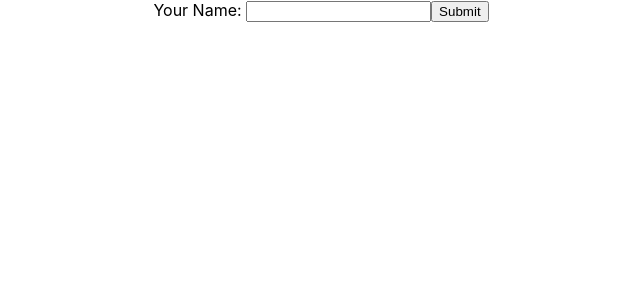
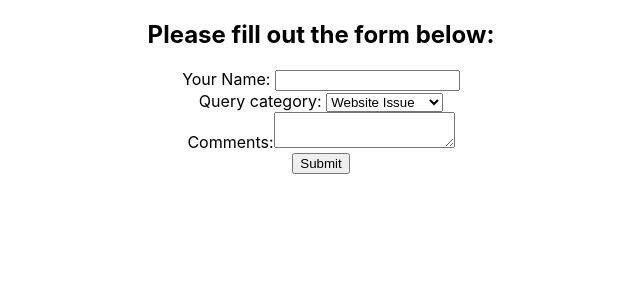
Before and after one commit to quiltingcode/gitpod-react, a React (Create React App) app in the folder my-app/: page / in a window 1280 px wide. Shown: the top 300 px of the page, without its empty margins (319-959 px from the left). Built offline with nearby package versions, Linux system fonts and the light colour scheme.

Commit message:
Add more controlled inputs and control submit

```diff
--- a/my-app/src/components/ControlledForm.js
+++ b/my-app/src/components/ControlledForm.js
@@ -6,7 +6,9 @@
       super(props)
 
       this.state = {
-        name: ''
+        name: '',
+        category: 'website',
+        comments: ''
       }
     }
 
@@ -16,10 +18,29 @@
         })
     }
 
+    handleCategoryChange = (event) => {
+        this.setState({
+            category: event.target.value
+        })
+    }
+
+    handleCommentChange = (event) => {
+        this.setState({
+            comments: event.target.value
+        })
+    }
+
+    handleSubmit = (event) => {
+        event.preventDefault();
+        console.log(this.state)
+    }
+
   render() {
     return (
       <div>
-        <form>
+        <h2>Please fill out the form below:</h2>
+        <form onSubmit={this.handleSubmit}>
+            <div>
                 <label htmlFor="id-name">Your Name: </label>
                 <input
                     value={this.state.name}
@@ -28,6 +49,28 @@
                     name="name"
                     type="text"
                 />
+            </div>
+            <div>
+                <label htmlFor="id-category">Query category: </label>
+                <select
+                    id="id-category"
+                    name="category"
+                    value={this.state.category}
+                    onChange={this.handleCategoryChange}
+                >
+                    <option value="website">Website Issue</option>
+                    <option value="order">Order issue</option>
+                    <option value="general">General enquiry</option>
+                </select>
+            </div>
+            <div>
+                <label htmlFor="id-comments">Comments:</label>
+                <textarea
+                    id="id-comments"
+                    name="comments"
+                    value={this.state.comments}
+                    onChange={this.handleCommentChange} />
+            </div>
             <input type="submit" value="Submit" />
         </form>
       </div>
```
Lines whose indentation alone changed are shown as unchanged.
